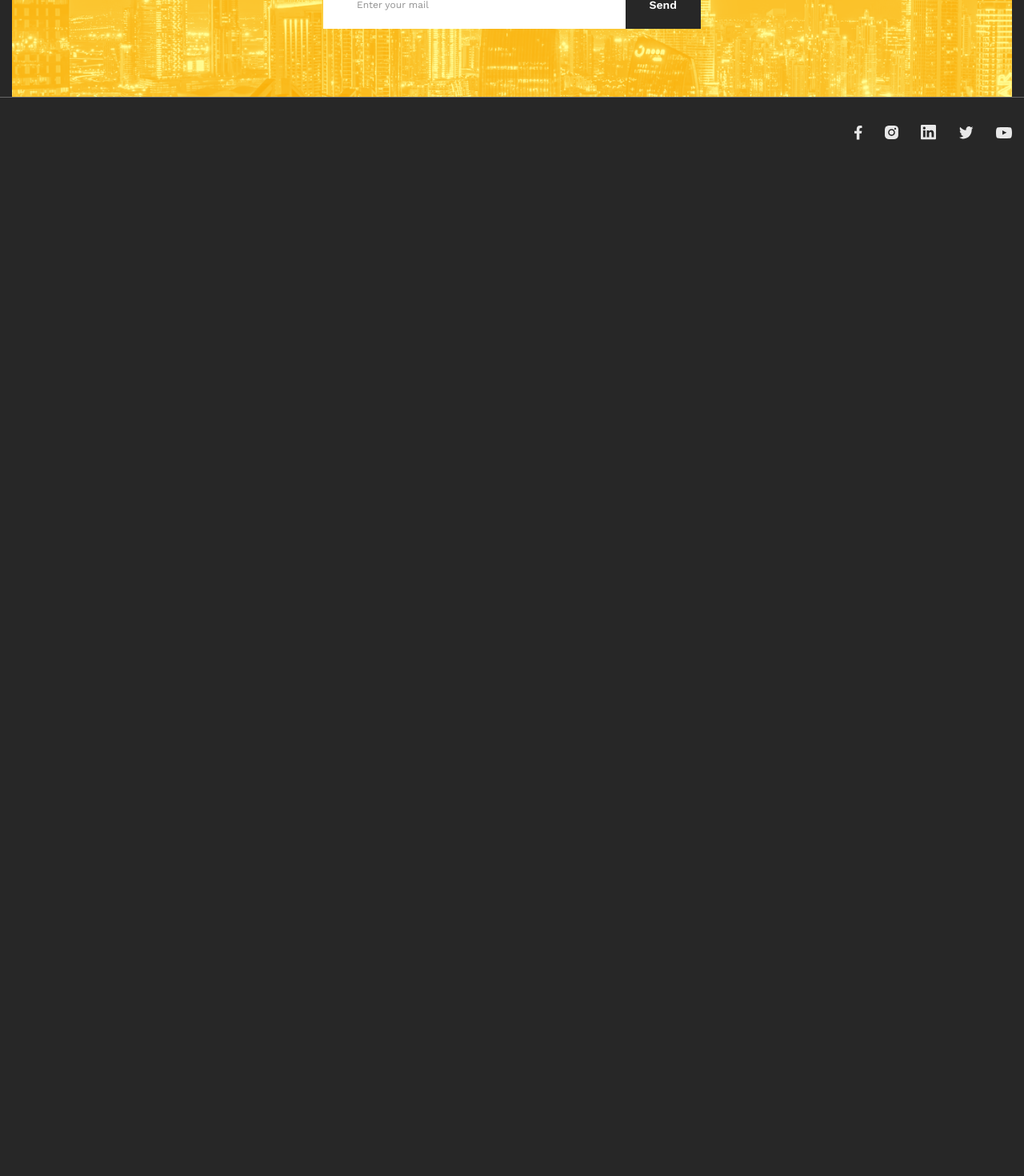
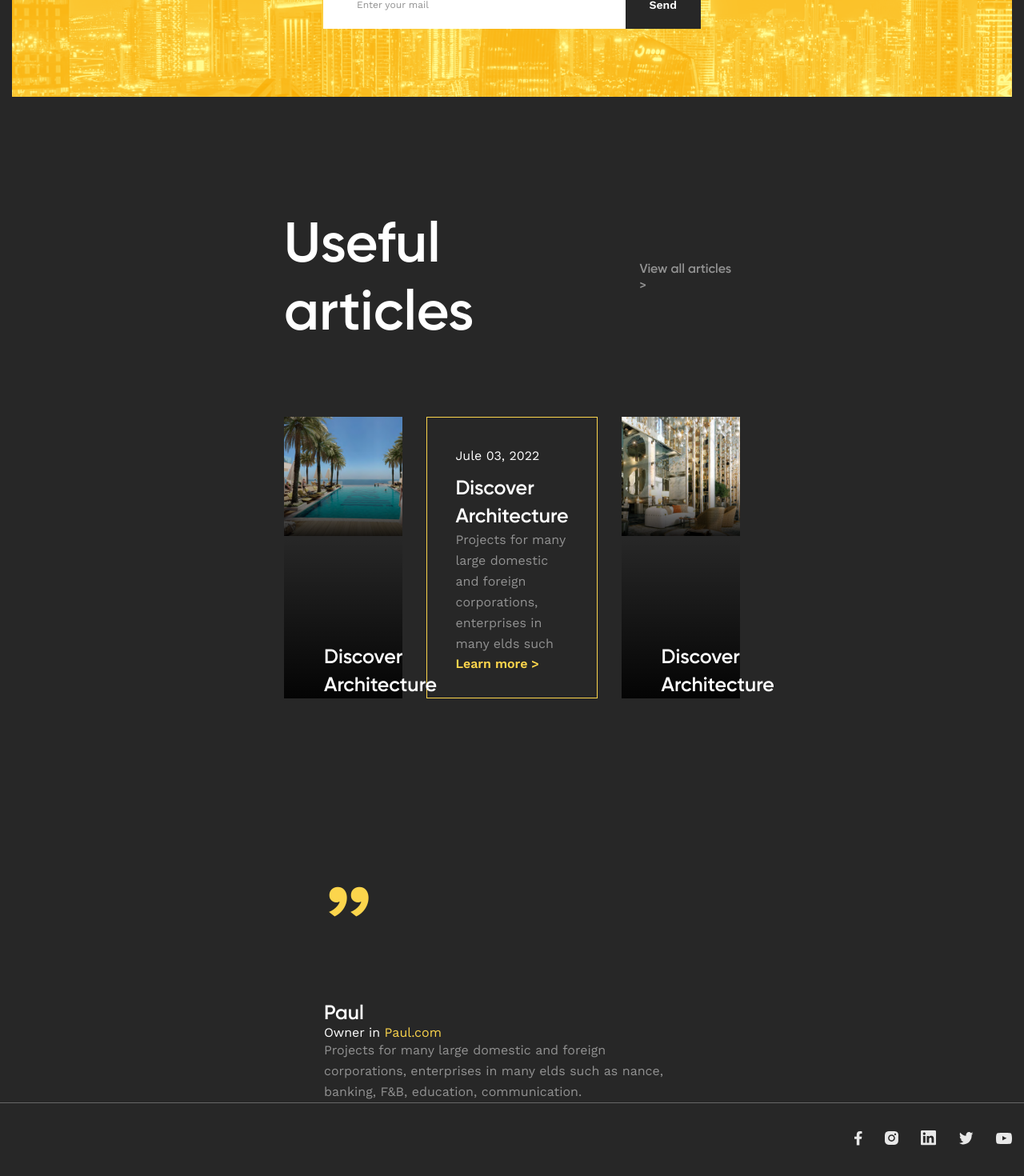
Before and after one commit to ViktorUserName/dubai-realty, a React (Create React App) app: page / in a window 1280 px wide. Shown: the part 5879-7349 px from the top of the page at 80% size. Before the commit the page ends 6099 px from the top, so only its background shows below. Built offline with nearby package versions, Linux system fonts and the light colour scheme.

Commit message:
add new 2 block

```diff
--- a/src/pages/MainPage/MainPage.tsx
+++ b/src/pages/MainPage/MainPage.tsx
@@ -5,6 +5,8 @@ import Latest from './blocks/Latest/Latest';
 import Limit from './blocks/Limit/Limit';
 import data from '../../SharedLogic/LimitData.json'
 import ContactUs from '../../components/ContactUs/ContactUs';
+import Articules from './blocks/Articules/Articules';
+import Workers from './blocks/Worker/Workers';
 
 const MainPage = () => {
     const {results: posts} = data;
@@ -15,6 +17,8 @@ const MainPage = () => {
         <Expertise/>
         <Limit cardConfig={posts} />
         <ContactUs/>
+        <Articules/>
+        <Workers/>
         </>
     );
 };
--- /dev/null
+++ b/src/pages/MainPage/blocks/Articules/Articules.module.scss
@@ -0,0 +1,104 @@
+.articules {
+    &Content {
+        padding: 140px 340px 160px;
+        // display: flex;
+    }
+    &Text {
+        display: flex;
+        justify-content: space-between;
+        align-items: center;
+        padding-bottom: 90px;
+        &H1 {
+            font-family: 'Gilroy';
+            font-style: normal;
+            font-weight: 700;
+            font-size: 70px;
+            line-height: 85px;
+            display: flex;
+            align-items: center;
+            color: #FFFFFF;
+        }
+        &P {
+            font-family: 'Gilroy';
+            font-style: normal;
+            font-weight: 600;
+            font-size: 16px;
+            line-height: 21px;
+            display: flex;
+            align-items: center;
+            color: #929292;
+        }
+    }
+    &Carts {
+        display: flex;
+        gap: 30px;
+
+    }
+    &Cart {
+        &Img {
+            position: relative;
+            background: linear-gradient(360deg, rgba(0, 0, 0, 0.9) 0%, rgba(0, 0, 0, 0) 56.96%);
+            &::after {
+                content: 'Discover Architecture';
+                position: absolute;
+                top: 80%;
+                left: 50px;
+                font-family: 'Gilroy';
+                font-style: normal;
+                font-weight: 700;
+                font-size: 25px;
+                line-height: 35px;
+                color: #FFFFFF;
+            }
+        }
+        &Text {
+            width: 350px;
+            display: flex;
+            padding: 70px 35px 30px;
+            border: 1px solid #FCD54C;
+            flex-direction: column;
+            justify-content: space-between;
+            align-items: flex-start;
+            &H1 {
+                font-family: 'Gilroy';
+                font-style: normal;
+                font-weight: 700;
+                font-size: 25px;
+                line-height: 35px;
+                color: #FFFFFF;
+                position: relative;
+                &::before {
+                    content: 'Jule 03, 2022';
+                    font-family: 'Work Sans';
+                    font-style: normal;
+                    font-weight: 400;
+                    font-size: 16px;
+                    line-height: 26px;
+                    color: #FFFFFF;
+                    position: absolute;
+                    top: -35px;
+                }
+            }
+            &P {
+                font-family: 'Work Sans';
+                font-style: normal;
+                font-weight: 400;
+                font-size: 16px;
+                line-height: 26px;
+                color: #929292;
+                max-width: 280px;
+            }
+            &Button {
+                border: none;
+                background: none;
+                font-family: 'Work Sans';
+                font-style: normal;
+                font-weight: 600;
+                font-size: 16px;
+                line-height: 24px;
+                color: #FCD54C;
+
+            }
+        }
+    }
+}
--- /dev/null
+++ b/src/pages/MainPage/blocks/Articules/Articules.tsx
@@ -0,0 +1,34 @@
+import React from 'react';
+import s from './Articules.module.scss';
+import art1 from '../../../../img/articules1.png'
+import art2 from '../../../../img/articules2.png'
+
+const Articules: React.FC = () => {
+    return (
+        <div className={s.articules}>
+            <div className="wrapper">
+                <div className={s.articulesContent}>
+                    <div className={s.articulesText}>
+                        <h1 className={s.articulesTextH1}>Useful articles</h1>
+                        <p className={s.articulesTextP}>View all articles   {'>'}</p>
+                    </div>
+                    <div className={s.articulesCarts}>
+                        <div className={s.articulesCartImg}>
+                            <img src={art1} alt="" />
+                        </div>
+                        <div className={s.articulesCartText}>
+                            <h1 className={s.articulesCartTextH1}>Discover Architecture</h1>
+                            <p className={s.articulesCartTextP}>Projects for many large domestic and foreign corporations, enterprises in many elds such</p>
+                            <button className={s.articulesCartTextButton}>Learn more  {'>'}</button>
+                        </div>
+                        <div className={s.articulesCartImg}>
+                            <img src={art2} alt="" />
+                        </div>
+                    </div>
+                </div>
+            </div>
+        </div>
+    );
+};
+
+export default Articules;
--- /dev/null
+++ b/src/pages/MainPage/blocks/Worker/Workers.module.scss
@@ -0,0 +1,47 @@
+.workers {
+    &Wrapper {
+        padding: 0 405px;
+    }
+    &Cart {
+        width: 525px;
+        &Top {
+            & > p {
+                font-family: 'Work Sans';
+                font-style: normal;
+                font-weight: 600;
+                font-size: 120px;
+                line-height: 200px;
+                color: #FCD54C;
+            }
+        }
+        &H2 {
+            font-family: 'Gilroy';
+            font-style: normal;
+            font-weight: 700;
+            font-size: 25px;
+            line-height: 30px;
+            color: #FFFFFF;
+        }
+        &H3 {
+
+            font-family: 'Work Sans';
+            font-style: normal;
+            font-weight: 400;
+            font-size: 16px;
+            line-height: 19px;
+            color: #FFFFFF;
+            & > span {
+                color: #FCD54C;
+            }
+        }
+        &P {
+            font-family: 'Work Sans';
+            font-style: normal;
+            font-weight: 400;
+            font-size: 16px;
+            line-height: 26px;
+            color: #929292;
+            max-width: 425px;
+        }
+    }
+}
--- /dev/null
+++ b/src/pages/MainPage/blocks/Worker/Workers.tsx
@@ -0,0 +1,44 @@
+import React from 'react';
+import s from './Workers.module.scss';
+import { Swiper, SwiperSlide } from 'swiper/react';
+import 'swiper/scss';
+import { Pagination } from 'swiper';
+import 'swiper/scss/pagination';
+
+const WorkersCart: React.FC = () => {
+    return (
+        <div className={s.workersCart}>
+            <div className={s.workersCartTop}>
+                <img src="" alt="" />
+                <p>”</p>
+            </div>
+            <h2 className={s.workersCartH2}>Paul</h2>
+            <h3 className={s.workersCartH3}>Owner in <span>Paul.com</span></h3>
+            <p className={s.workersCartP}>Projects for many large domestic and foreign corporations, enterprises in many elds such as nance, banking, F&B, education, communication.</p>
+        </div>
+    )
+}
+
+const Workers: React.FC= () => {
+    return (
+        <div className={s.workers}>
+            <div className={s.workersWrapper}>
+                <Swiper
+                        className={s.workersSwiper}
+                        pagination={
+                            {clickable: true,
+                            modifierClass: 'swiper-pagination-workers-'
+                            }
+                        }
+                        modules={[Pagination]}
+                        >
+                        <SwiperSlide><WorkersCart/></SwiperSlide>
+                        <SwiperSlide>2</SwiperSlide>
+                        <SwiperSlide>3</SwiperSlide>
+                </Swiper>
+            </div>
+        </div>
+    );
+};
+
+export default Workers;
```
Also changed, not shown: src/img/articules1.png (added), src/img/articules2.png (added).
